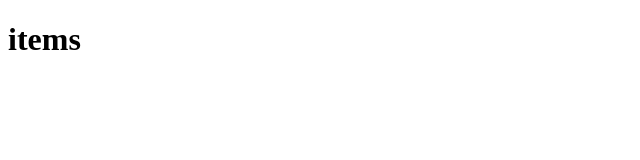
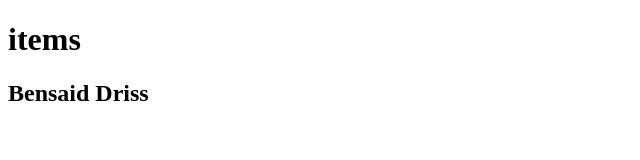
Before and after one commit to drissben49/exam, a plain HTML site: page items.html in a window 1280 px wide. Shown: the whole page, without its empty margins (0-640 px from the left). Drawn offline with Linux system fonts and the light colour scheme.

Commit message:
Update items.html

```diff
--- a/items.html
+++ b/items.html
@@ -5,5 +5,6 @@
 </head>
 <body>
 	<h1>items</h1>
+	<h2>Bensaid Driss</h2>
 </body>
 </html>
```
